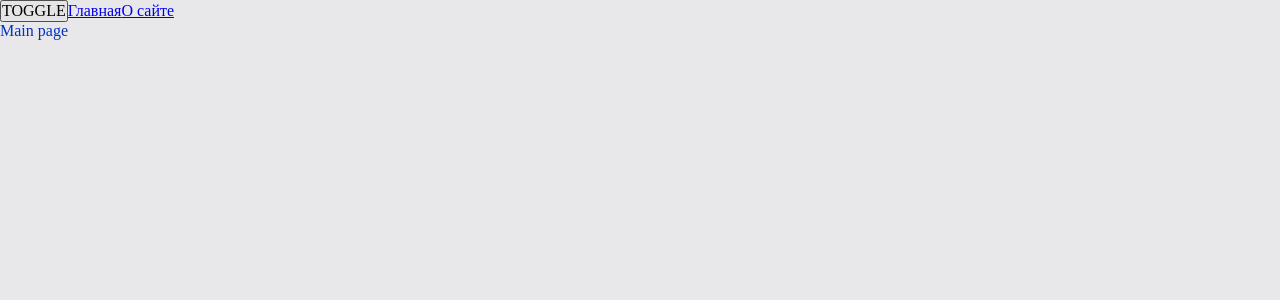
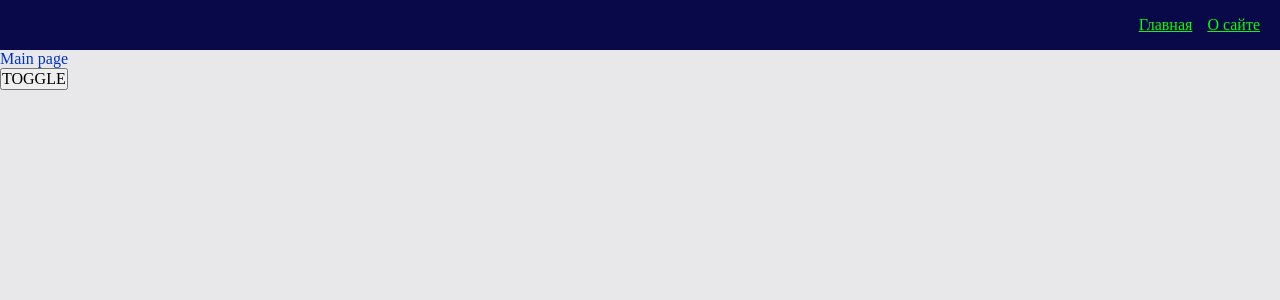
Before and after one commit to marselbairam/production-project, a React app: page / in a window 1280 px wide. Shown: the top 300 px of the page. Built offline with nearby package versions, Linux system fonts and the light colour scheme; the HTML template or start-up script is replaced by a standard one.

Commit message:
add ui components

```diff
--- a/src/app/App.tsx
+++ b/src/app/App.tsx
@@ -1,9 +1,9 @@
 import React from 'react';
-import {Link} from 'react-router-dom';
 
 import {useTheme} from "app/providers/ThemeProvider";
 import {classNames} from "shared/lib/classNames/classNames";
 
+import {Navbar} from "widgets/Navbar";
 import {AppRouter} from "app/providers/router";
 
 import './styles/index.scss';
@@ -13,10 +13,9 @@
 
   return (
     <div className={classNames('app', {}, [theme])}>
+      <Navbar />
+      <AppRouter />
       <button onClick={toggleTheme}>TOGGLE</button>
-      <Link to="/">Главная</Link>
-      <Link to="/about">О сайте</Link>
-      <AppRouter />
     </div>
   );
 };
--- a/src/app/styles/themes/dark.scss
+++ b/src/app/styles/themes/dark.scss
@@ -1,6 +1,10 @@
 .app.dark {
   --bg-color: #090949;
+  --inverted-bg-color: #e8e8ea;
 
   --primary-color: #049604;
   --secondary-color: #04ff04;
+
+  --inverted-primary-color: #0232c2;
+  --inverted-secondary-color: #0452ff;
 }
--- a/src/app/styles/themes/normal.scss
+++ b/src/app/styles/themes/normal.scss
@@ -1,6 +1,10 @@
 :root {
   --bg-color: #e8e8ea;
+  --inverted-bg-color: #090949;
 
   --primary-color: #0232c2;
-  --secondary-color: #0449e0;
+  --secondary-color: #0452ff;
+
+  --inverted-primary-color: #049604;
+  --inverted-secondary-color: #04ff04;
 }
--- a/src/app/styles/variables/global.scss
+++ b/src/app/styles/variables/global.scss
@@ -8,4 +8,7 @@
   --font-size-l: 16px;
   --font-line-l: 32px;
   --font-l: var(--font-size-l) / var(--font-line-l) var(--font-family-main);
+
+  // Размеры
+  --navbar-height: 50px;
 }
--- a/src/shared/lib/classNames/classNames.ts
+++ b/src/shared/lib/classNames/classNames.ts
@@ -1,9 +1,9 @@
 type Mods = Record<string, boolean | string>;
 
-export function classNames(cls: string, mods: Mods, additional: string[]): string {
+export function classNames(cls: string, mods: Mods = {}, additional: string[] = []): string {
   return [
     cls,
-    ...additional,
+    ...additional.filter(Boolean),
     ...Object.entries(mods)
       .filter(([className, value]) => Boolean(value))
       .map(([className]) => className)
--- /dev/null
+++ b/src/shared/ui/AppLink/AppLink.module.scss
@@ -0,0 +1,11 @@
+.AppLink {
+  color: var(--primary-color);
+}
+
+.primary {
+  color: var(--primary-color);
+}
+
+.secondary {
+  color: var(--inverted-secondary-color);
+}
--- /dev/null
+++ b/src/shared/ui/AppLink/AppLink.tsx
@@ -0,0 +1,30 @@
+import React, {FC} from 'react';
+import {Link, LinkProps} from "react-router-dom";
+import {classNames} from "shared/lib/classNames/classNames";
+
+import cls from './AppLink.module.scss';
+
+export enum AppLinkTheme {
+  PRIMARY = 'primary',
+  SECONDARY = 'secondary',
+}
+
+interface AppLinkProps extends LinkProps {
+  className?: string;
+  theme?: AppLinkTheme;
+}
+
+export const AppLink: FC<AppLinkProps> = (props) => {
+  const {
+    to,
+    className,
+    theme = AppLinkTheme.PRIMARY,
+    children
+  } = props
+
+  return (
+    <Link to={to} className={classNames(cls.AppLink, {}, [className, cls[theme]])}>
+      {children}
+    </Link>
+  );
+};
--- /dev/null
+++ b/src/widgets/Navbar/index.ts
@@ -0,0 +1,3 @@
+import {Navbar} from "./ui/Navbar";
+
+export {Navbar}
--- /dev/null
+++ b/src/widgets/Navbar/ui/Navbar.module.scss
@@ -0,0 +1,16 @@
+.Navbar {
+  width: 100%;
+  height: var(--navbar-height);
+  background: var(--inverted-bg-color);
+  display: flex;
+  align-items: center;
+  padding: 20px;
+}
+
+.links {
+  margin-left: auto;
+}
+
+.mainLink {
+  margin-right: 15px;
+}
--- /dev/null
+++ b/src/widgets/Navbar/ui/Navbar.tsx
@@ -0,0 +1,32 @@
+import React from 'react';
+import {classNames} from "shared/lib/classNames/classNames";
+
+import {AppLink, AppLinkTheme} from "shared/ui/AppLink/AppLink";
+
+import cls from './Navbar.module.scss'
+
+interface NavbarProps {
+  className?: string;
+}
+
+export const Navbar = ({className}: NavbarProps) => {
+  return (
+    <div className={classNames(cls.Navbar, {}, [className])}>
+      <div className={classNames(cls.links)}>
+        <AppLink
+          theme={AppLinkTheme.SECONDARY}
+          to={"/"}
+          className={cls.mainLink}
+        >
+          Главная
+        </AppLink>
+        <AppLink
+          theme={AppLinkTheme.SECONDARY}
+          to={"/about"}
+        >
+          О сайте
+        </AppLink>
+      </div>
+    </div>
+  );
+};
```
